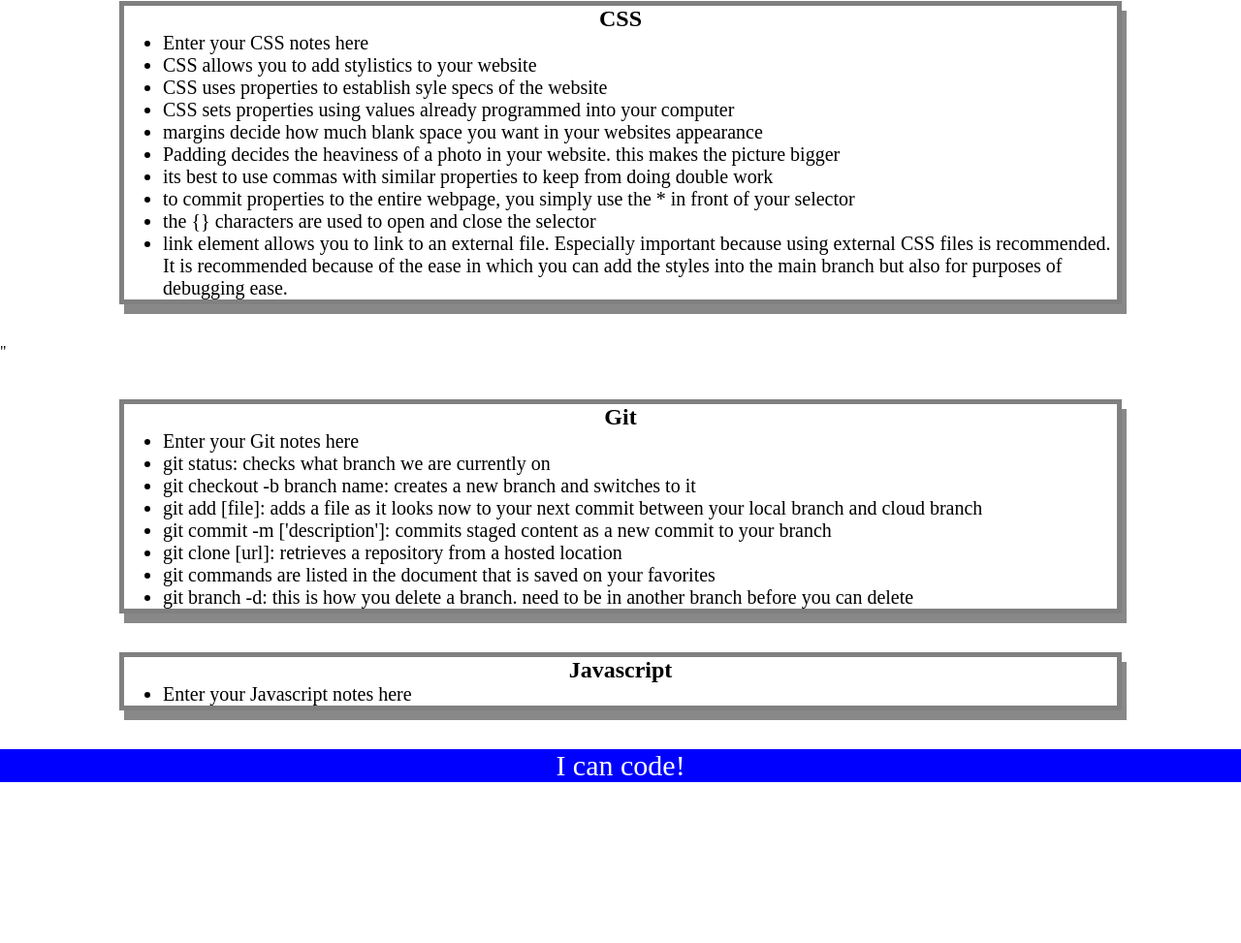
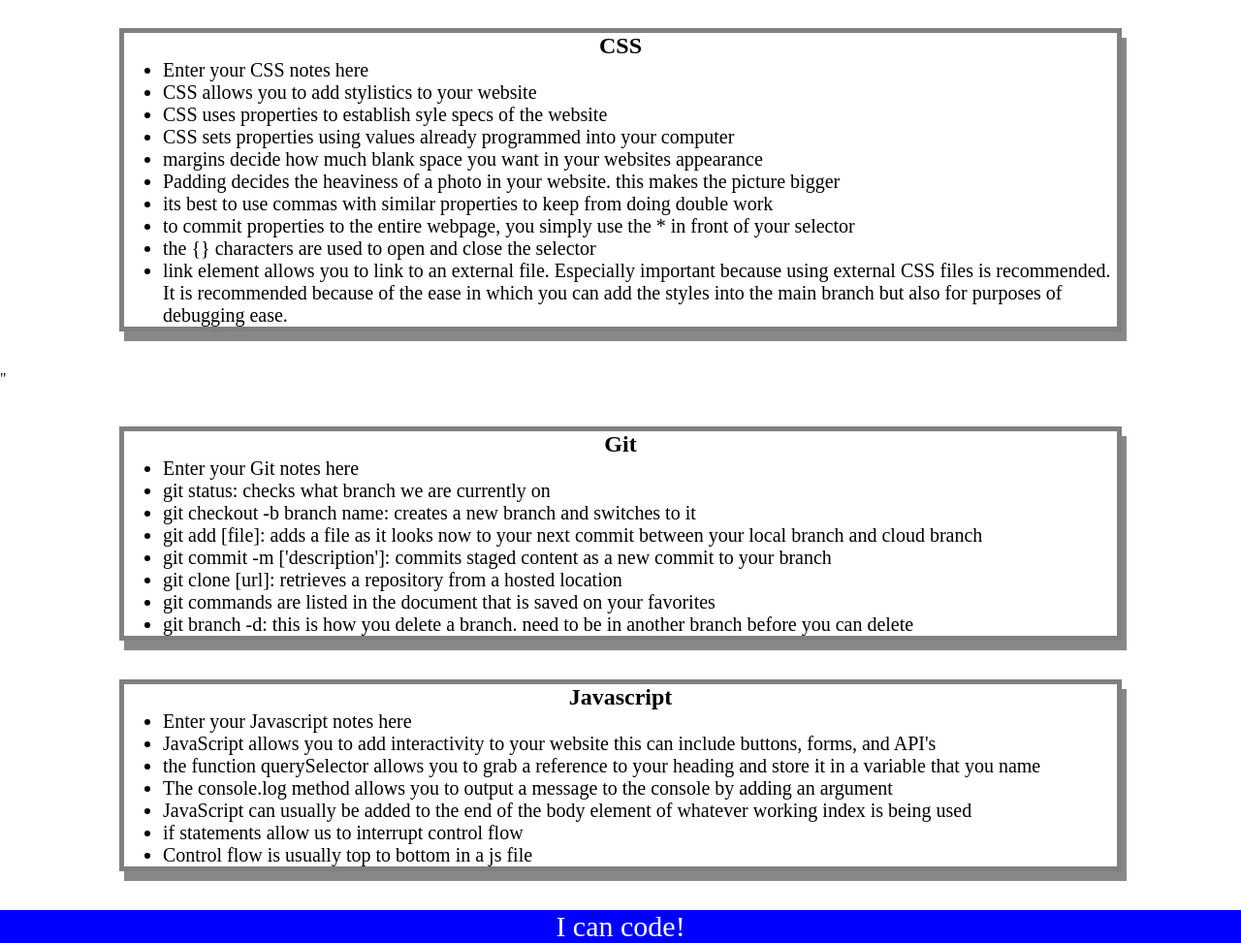
Before and after one commit to zxncho/prework-study-guide, a plain HTML site: page index.html in a window 1280 px wide. Shown: the part 399-1372 px from the top of the page at 97% size. Before the commit the page ends 1206 px from the top, so only its background shows below. Drawn offline with Linux system fonts and the light colour scheme.

Commit message:
Add Javascript file to my code

```diff
--- /dev/null
+++ b/assets/script.js
@@ -0,0 +1,24 @@
+var topics = ['HTML','CSS','Git','JavaScript'];
+for(var x = 0;x < topics.length; x++) {console.log(topics[x])}
+
+/*
+#This is how you would manually create a for loop for a small
+#list of values
+console.log(topics[0])
+console.log(topics[1])
+console.log(topics[2])
+console.log(topics[3])
+/*
+#This is an example of conditional variables
+if (topic === 'HTML') {
+  console.log("Let's study HTML!");
+} else if (topic === 'CSS') {
+  console.log("Let's study CSS!");
+} else if (topic === 'Git') {
+  console.log("Let's study Git!");
+} else if (topic === 'JavaScript') {
+  console.log("Let's study JavaScript!");
+} else {
+  console.log('Please try again!');
+}
+*/
--- a/index.html
+++ b/index.html
@@ -12,6 +12,7 @@
     <header id="top">
       <h1>Prework Study Guide</h1>
       <img src="./assets/bowtie-cat.png" alt="Profile image of cat wearing a bow tie." />
+      <h2>Open the Console to See What's Happening ✨</h2>
     </header>
     <main>
       <section class="card" id=""html-section">
@@ -67,6 +68,21 @@
         <h2>Javascript</h2>
         <ul>
           <li>Enter your Javascript notes here</li>
+          <li>JavaScript allows you to add interactivity to your website
+            this can include buttons, forms, and API's
+          </li>
+          <li>the function querySelector allows you to grab a reference to your
+            heading and store it in a variable that you name
+          </li>
+          <li>The console.log method allows you to output a message to the console
+            by adding an argument
+          </li>
+          <li>JavaScript can usually be added to the end of the body element
+             of whatever working index is being used
+          </li>
+          <li>if statements allow us to interrupt control flow</li>
+          <li>Control flow is usually top to bottom in a js file</li>
+
         </ul>
       </section>
     </main>
@@ -74,5 +90,6 @@
     <footer>
       <p>I can code!</p>
     </footer>
+    <script src="./assets/script.js"></script>
   </body>
 </html>
```
